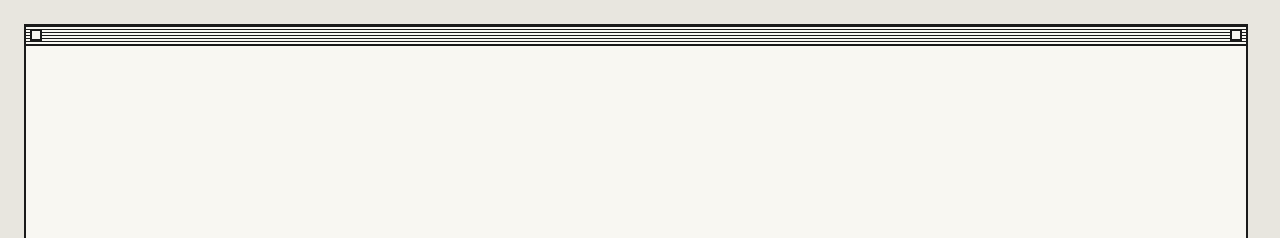
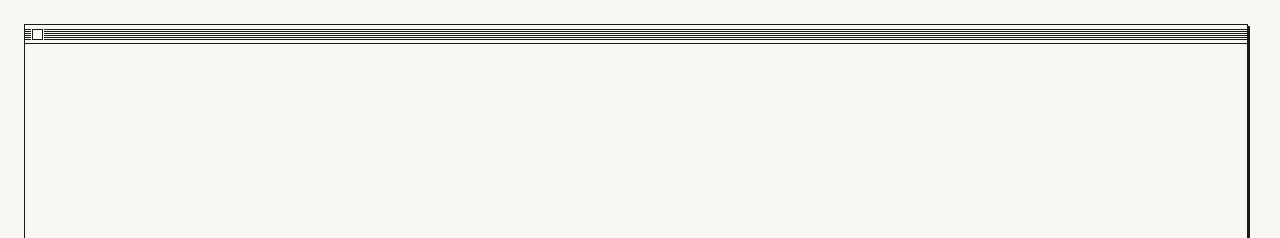
Before and after one commit to duddo/totaro.net, a plain HTML site: page wwwroot/index.html in a window 1280 px wide. Shown: the top 238 px of the page. Drawn offline with Linux system fonts and the light colour scheme.

Commit message:
più simile a system7

```diff
--- a/wwwroot/index.html
+++ b/wwwroot/index.html
@@ -9,7 +9,6 @@
   <body>
     <main>
       <div class="titlebar" aria-hidden="true">
-        <span class="box"></span>
         <span class="box"></span>
       </div>
       <h1>Davide Totaro</h1>
--- a/wwwroot/style.css
+++ b/wwwroot/style.css
@@ -5,7 +5,13 @@
 }
 
 body {
-  background: #e8e6df;
+  background-color: #f8f7f2;
+  background-image:
+    linear-gradient(45deg, #1a1a1a 25%, transparent 25%, transparent 75%, #1a1a1a 75%),
+    linear-gradient(45deg, #1a1a1a 25%, transparent 25%, transparent 75%, #1a1a1a 75%);
+  background-size: 2px 2px;
+  background-position: 0 0, 1px 1px;
+  image-rendering: pixelated;
   color: #1a1a1a;
   font-family: ui-monospace, Menlo, Consolas, "Cascadia Code", monospace;
   min-height: 100vh;
@@ -18,7 +24,8 @@ body {
 main {
   position: relative;
   background: #f8f7f2;
-  border: 2px solid #1a1a1a;
+  border: 1px solid #1a1a1a;
+  box-shadow: 2px 2px 0 0 #1a1a1a;
   width: 100%;
   min-height: calc(100vh - 3.5rem);
   display: flex;
@@ -33,44 +40,30 @@ main {
   top: 0;
   left: 0;
   right: 0;
-  height: 20px;
+  height: 19px;
   background:
     repeating-linear-gradient(
       to bottom,
-      #1a1a1a 0px,
+      #1a1a1a 0,
       #1a1a1a 1px,
-      #f8f7f2 1px,
-      #f8f7f2 3px
-    );
-  border-bottom: 2px solid #1a1a1a;
+      transparent 1px,
+      transparent 2px
+    ) center / 100% 11px no-repeat,
+    #f8f7f2;
+  border-bottom: 1px solid #1a1a1a;
   display: flex;
   align-items: center;
   justify-content: space-between;
-  padding: 0 4px;
+  padding: 0 7px;
 }
 
 .titlebar .box {
-  width: 12px;
-  height: 12px;
+  width: 11px;
+  height: 11px;
   background: #f8f7f2;
-  border: 2px solid #1a1a1a;
+  border: 1px solid #1a1a1a;
+  box-shadow: 0 0 0 1px #f8f7f2;
   flex-shrink: 0;
-}
-
-main::after {
-  content: '';
-  position: absolute;
-  top: 10px;
-  left: 10px;
-  width: 100%;
-  height: 100%;
-  z-index: -1;
-  background-image:
-    linear-gradient(45deg, #888 25%, transparent 25%, transparent 75%, #888 75%),
-    linear-gradient(45deg, #888 25%, transparent 25%, transparent 75%, #888 75%);
-  background-size: 2px 2px;
-  background-position: 0 0, 1px 1px;
-  image-rendering: pixelated;
 }
 
 h1 {
```
